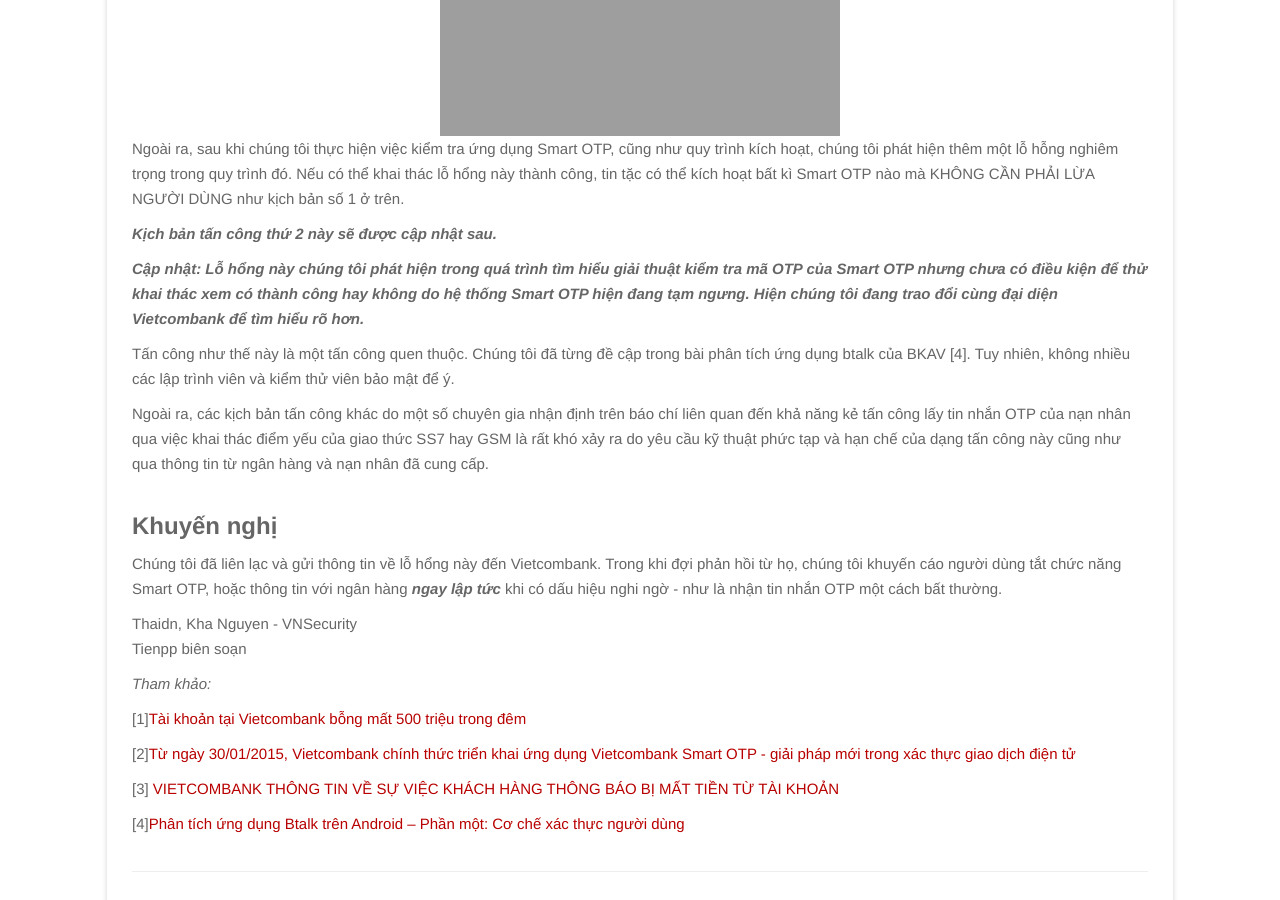
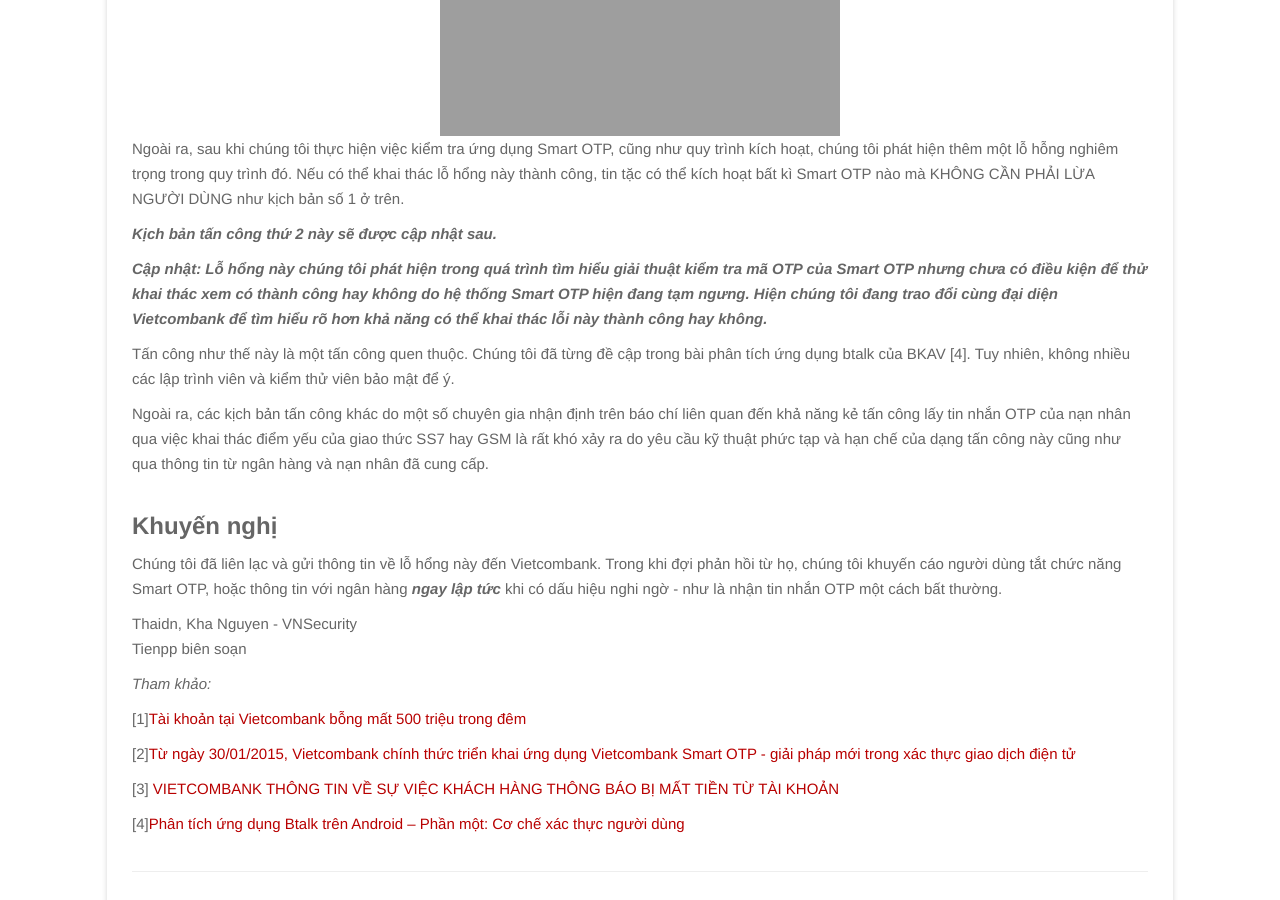
Before and after one commit to VNSECURITY/vnsecurity.github.io, a Jekyll site: the page built from _posts/2016-08-13-Ve-su-vu-khach-hang-Vietcombank-bi-mat-tien.md, in a window 1280 px wide and 900 px high, scrolled down 1423 px. Built offline with Jekyll 4.4.1, drawn with Linux system fonts in a browser that asks for light colours; comment, search, counter and statistics services are not loaded.

Commit message:
Update 2016-08-13-Ve-su-vu-khach-hang-Vietcombank-bi-mat-tien.md

```diff
--- a/_posts/2016-08-13-Ve-su-vu-khach-hang-Vietcombank-bi-mat-tien.md
+++ b/_posts/2016-08-13-Ve-su-vu-khach-hang-Vietcombank-bi-mat-tien.md
@@ -47,7 +47,7 @@
 
 ***Kịch bản tấn công thứ 2 này sẽ được cập nhật sau.***
 
-***Cập nhật: Lỗ hổng này chúng tôi phát hiện trong quá trình tìm hiểu giải thuật kiểm tra mã OTP của Smart OTP nhưng chưa có điều kiện để thử khai thác xem có thành công hay không do hệ thống Smart OTP hiện đang tạm ngưng. Hiện chúng tôi đang trao đổi cùng đại diện Vietcombank để tìm hiểu rõ hơn.***
+***Cập nhật: Lỗ hổng này chúng tôi phát hiện trong quá trình tìm hiểu giải thuật kiểm tra mã OTP của Smart OTP nhưng chưa có điều kiện để thử khai thác xem có thành công hay không do hệ thống Smart OTP hiện đang tạm ngưng. Hiện chúng tôi đang trao đổi cùng đại diện Vietcombank để tìm hiểu rõ hơn khả năng có thể khai thác lỗi này thành công hay không.***
 
 Tấn công như thế này là một tấn công quen thuộc. Chúng tôi đã từng đề cập trong bài phân tích ứng dụng btalk của BKAV [4]. Tuy nhiên, không nhiều các lập trình viên và kiểm thử viên bảo mật để ý.
 
```
